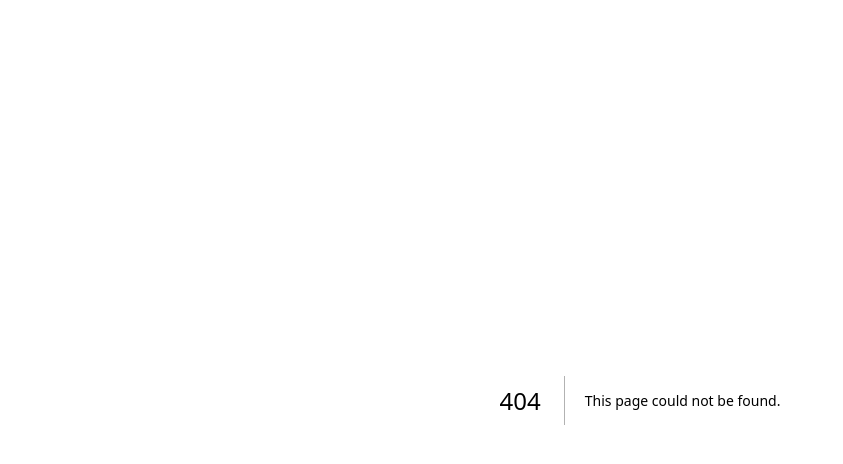
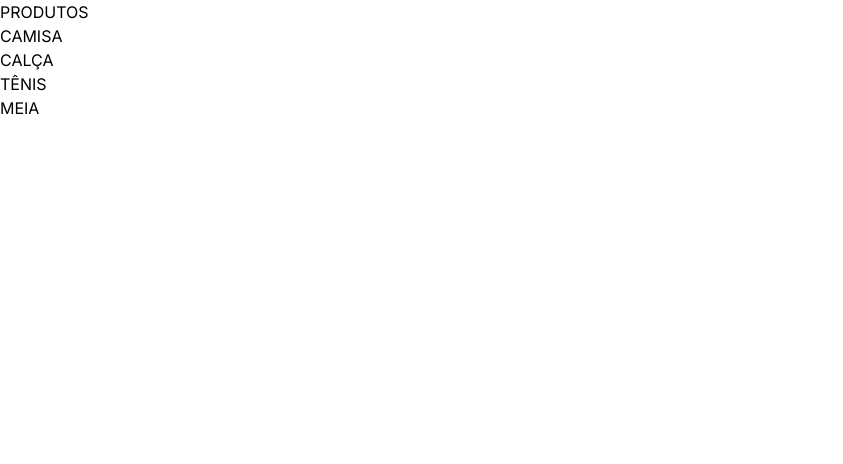
Before and after one commit to Jixatos/loja-app-next, a Next.js app: page /produtos in a window 1280 px wide. Before the commit this address had no page. Shown: the top 464 px of the page, without its empty margins (0-843 px from the left). Built offline with nearby package versions, Linux system fonts and the light colour scheme.

Commit message:
Criação de páginas de produtos

```diff
--- a/src/app/page.jsx
+++ b/src/app/page.jsx
@@ -3,7 +3,7 @@
 export default function Home() {
   return (
     <>
-
+      <h1>HOME</h1>
     </>
   )
 }
--- /dev/null
+++ b/src/app/produtos/calca/page.jsx
@@ -0,0 +1,13 @@
+import Link from "next/link";
+
+export default function Calca(){
+
+    return(
+        <div>
+            <h2>CALÇA</h2>
+            <p>Lorem ipsum dolor sit amet consectetur adipisicing elit. Culpa enim odio inventore rerum nemo nisi quidem quibusdam excepturi fugit recusandae consectetur repellat officiis a earum, itaque consequatur omnis molestias repudiandae.
+            Modi, repudiandae consequuntur eum sequi tempora non perferendis quia aut nobis, porro explicabo fugit sapiente nisi. Minus, suscipit accusamus pariatur quae error explicabo itaque eveniet accusantium, veniam maxime corporis vero.</p>
+            <p><Link href="/">Voltar...</Link></p>
+        </div>
+    );
+}
--- /dev/null
+++ b/src/app/produtos/camisa/page.jsx
@@ -0,0 +1,13 @@
+import Link from "next/link";
+
+export default function Camisa(){
+
+    return(
+        <div>
+            <h2>CAMISA</h2>
+            <p>Lorem ipsum dolor sit amet consectetur adipisicing elit. Exercitationem error, ex in qui voluptates totam deleniti quia ab libero rerum dicta repudiandae perferendis rem! Libero molestiae ipsa ipsum numquam suscipit?
+            Molestiae quae ex quia sit commodi? Quisquam molestias aspernatur voluptates sint pariatur, minus sapiente, ratione nulla reiciendis quos ipsa magni perferendis ut quidem doloribus itaque maiores tempore nemo? Id, ipsam!</p>
+            <p><Link href="/">Voltar...</Link></p>
+        </div>
+    );
+}
--- /dev/null
+++ b/src/app/produtos/meia/page.jsx
@@ -0,0 +1,13 @@
+import Link from "next/link";
+
+export default function Meia(){
+
+    return(
+        <div>
+            <h2>MEIA</h2>
+            <p>Lorem, ipsum dolor sit amet consectetur adipisicing elit. Dolore labore voluptates quas, voluptatem, possimus perferendis consectetur minus eius quis incidunt suscipit non molestias voluptate aut nesciunt maiores doloremque a? Dolorem?
+            A expedita repellendus facilis odit natus modi, molestias deserunt dignissimos minus est ipsum in sapiente libero, neque animi! Eaque fugit, ullam magni incidunt earum officia consectetur veniam corporis obcaecati! Nulla!</p>
+            <p><Link href="/">Voltar...</Link></p>
+        </div>
+    );
+}
--- /dev/null
+++ b/src/app/produtos/page.jsx
@@ -0,0 +1,24 @@
+import Link from "next/link";
+
+export default function Produtos(){
+
+    return(
+        <div>
+            <h1>PRODUTOS</h1>
+            <ul>
+                <li>
+                    <Link href="/produtos/camisa">CAMISA</Link>
+                </li>
+                <li>
+                    <Link href="/produtos/calca">CALÇA</Link>
+                </li>
+                <li>
+                    <Link href="/produtos/tenis">TÊNIS</Link>
+                </li>
+                <li>
+                    <Link href="/produtos/meia">MEIA</Link>
+                </li>
+            </ul>
+        </div>
+    );
+}
--- /dev/null
+++ b/src/app/produtos/tenis/page.jsx
@@ -0,0 +1,13 @@
+import Link from "next/link";
+
+export default function Tenis(){
+
+    return(
+        <div>
+            <h2>TÊNIS</h2>
+            <p>Lorem ipsum dolor sit amet consectetur adipisicing elit. Distinctio quod nihil ducimus explicabo ab doloremque veritatis hic, neque est ipsum temporibus repellendus quam qui iusto necessitatibus optio minima perspiciatis totam!
+            Aperiam odit, possimus iure reiciendis eos saepe corrupti optio facilis vitae illum, nisi provident accusantium cupiditate exercitationem. Dolore cum quaerat eos facilis odio? Eum architecto beatae, quisquam facilis excepturi sunt.</p>
+            <p><Link href="/">Voltar...</Link></p>
+        </div>
+    );
+}
```
